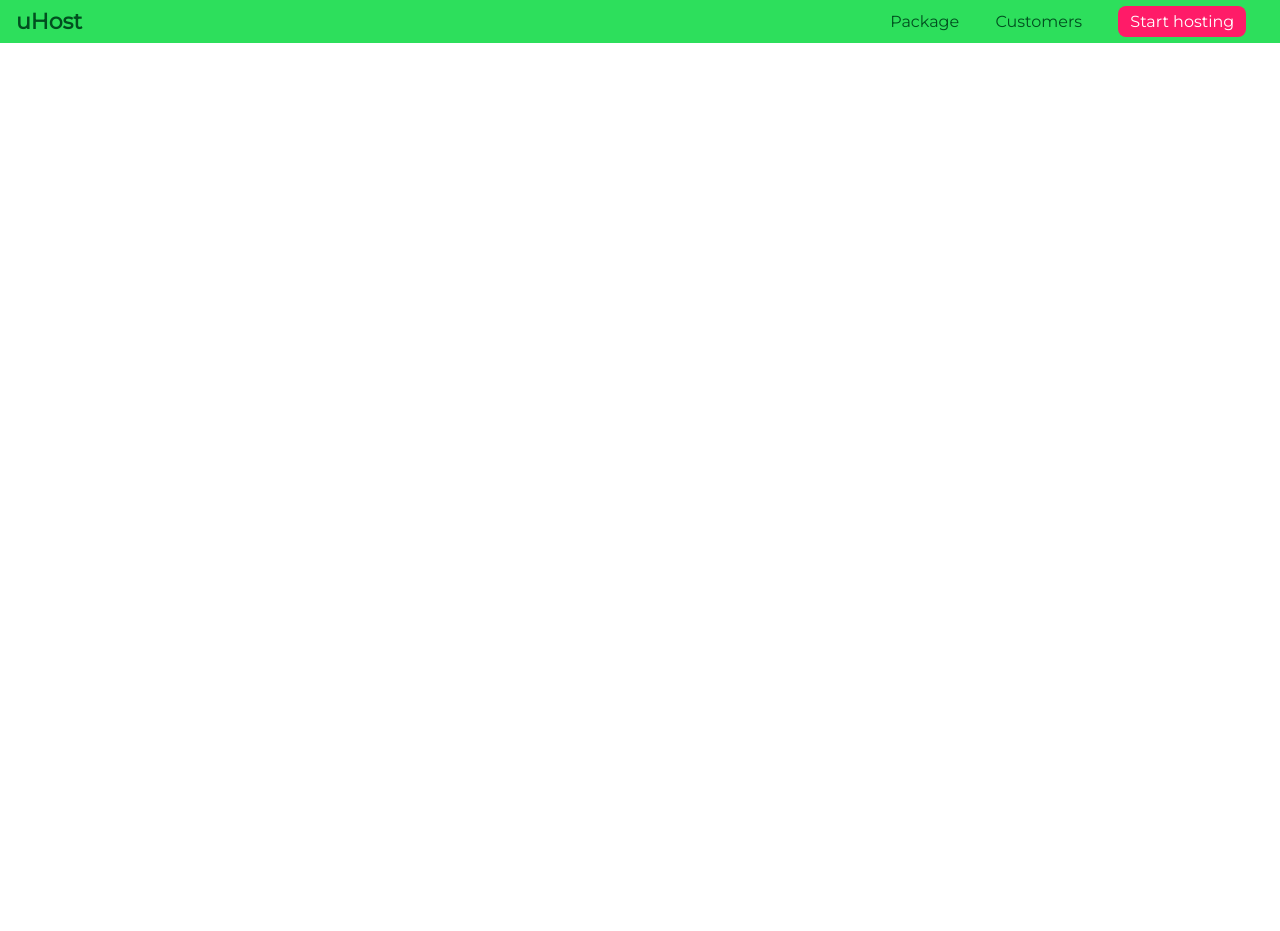
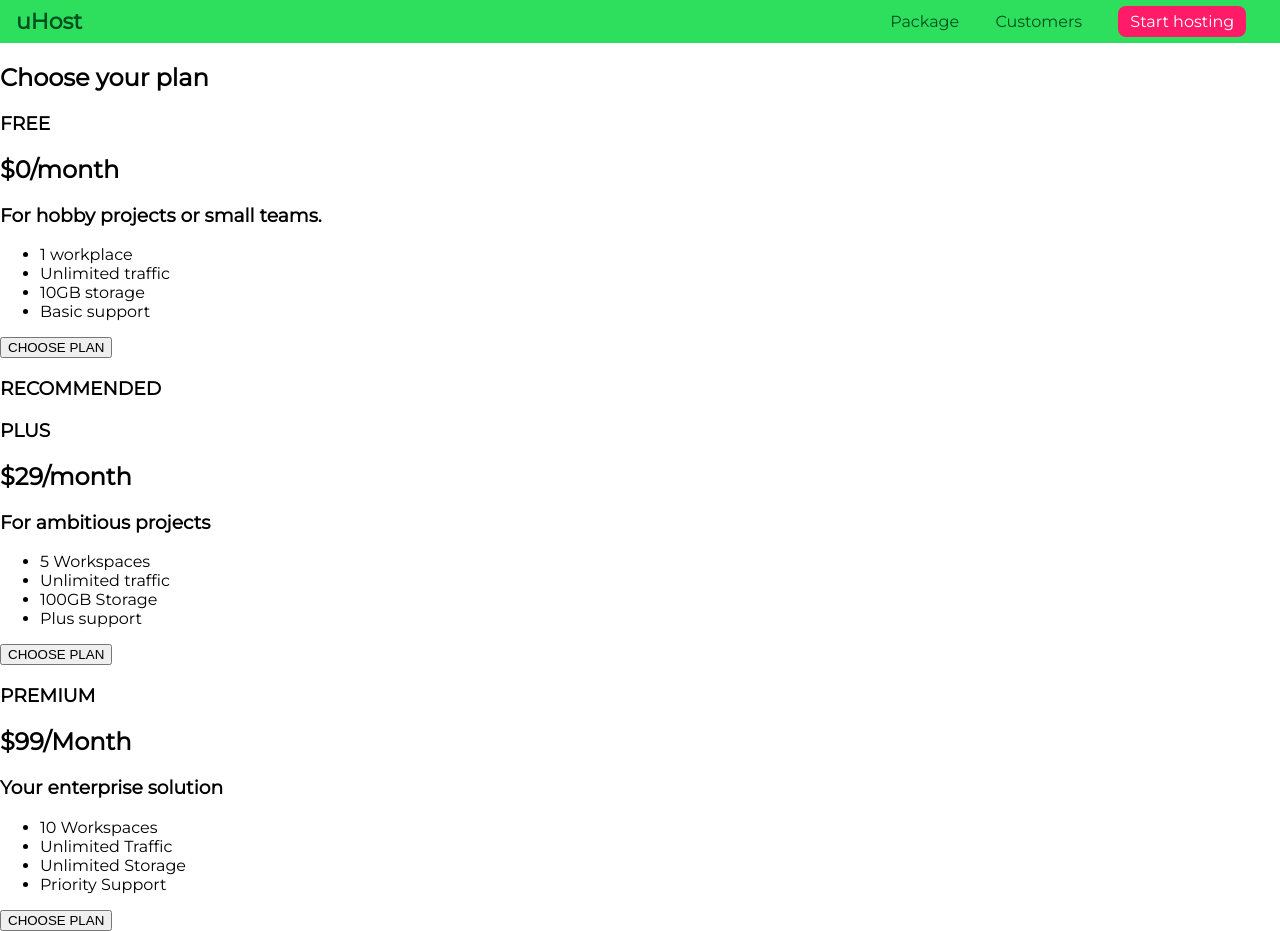
Before and after one commit to jcranwang/CSS-Projects, a plain HTML site: page Project-uHost/index.html in a window 1280 px wide. Before the commit the page ends 800 px from the top, so only its background shows below. Drawn offline with Linux system fonts and the light colour scheme.

Commit message:
Project-uHost: add html code for plan section

```diff
--- a/Project-uHost/index.html
+++ b/Project-uHost/index.html
@@ -28,5 +28,53 @@
         </ul>
       </nav>
     </header>
+    <main>
+      <section id="plan">
+        <h1 class="section-title">Choose your plan</h1>
+        <article>
+          <h1>FREE</h1>
+          <h2>$0/month</h2>
+          <h3>For hobby projects or small teams.</h3>
+          <ul>
+            <li>1 workplace</li>
+            <li>Unlimited traffic</li>
+            <li>10GB storage</li>
+            <li>Basic support</li>
+          </ul>
+          <div>
+            <button>CHOOSE PLAN</button>
+          </div>
+        </article>
+        <article>
+          <h1>RECOMMENDED</h1>
+          <h1>PLUS</h1>
+          <h2>$29/month</h2>
+          <h3>For ambitious projects</h3>
+          <ul>
+            <li>5 Workspaces</li>
+            <li>Unlimited traffic</li>
+            <li>100GB Storage</li>
+            <li>Plus support</li>
+          </ul>
+          <div>
+            <button>CHOOSE PLAN</button>
+          </div>
+        </article>
+        <article>
+          <h1>PREMIUM</h1>
+          <h2>$99/Month</h2>
+          <h3>Your enterprise solution</h3>
+          <ul>
+            <li>10 Workspaces</li>
+            <li>Unlimited Traffic</li>
+            <li>Unlimited Storage</li>
+            <li>Priority Support</li>
+          </ul>
+          <div>
+            <button>CHOOSE PLAN</button>
+          </div>
+        </article>
+      </section>
+    </main>
   </body>
 </html>
```
